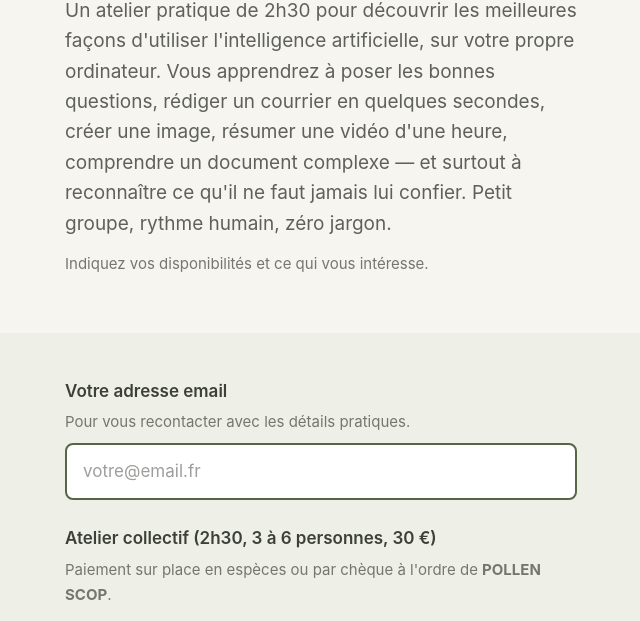
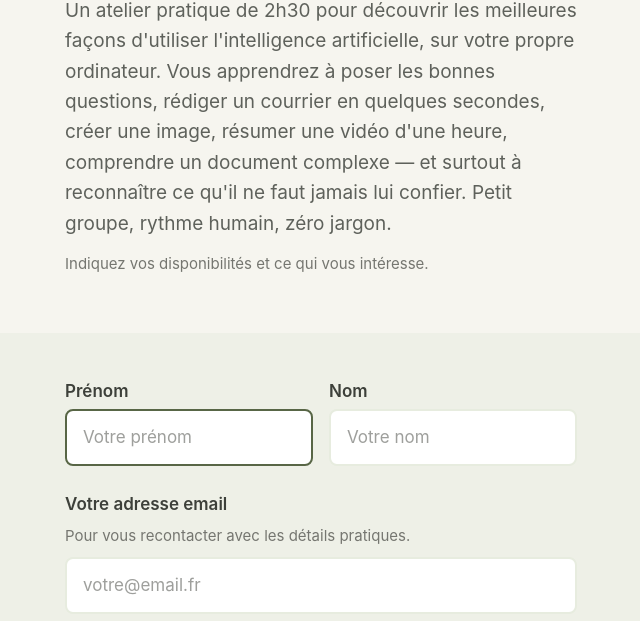
Before and after one commit to vincent-herm/opentek, an Astro site: page /atelier/dispo in a window 1280 px wide. Shown: the part 167-788 px from the top of the page, without its empty margins (319-959 px from the left). Built offline with nearby package versions, Linux system fonts and the light colour scheme; Astro itself is replaced by a stand-in of ours.

Commit message:
Demande le prénom et le nom sur la page atelier/dispo
Nécessaire pour personnaliser les confirmations et identifier
correctement les inscrits (audit, création...). Le workflow n8n
associé écrit désormais ces champs dans NocoDB et les utilise dans
les mails de confirmation et de notification.

Co-Authored-By: Claude Sonnet 5 <noreply@anthropic.com>

```diff
--- a/src/pages/atelier/dispo.astro
+++ b/src/pages/atelier/dispo.astro
@@ -28,10 +28,25 @@ import '../../styles/global.css';
 
         <form id="form" autocomplete="off" class="mesure">
 
+          <div class="mb-6 grid grid-cols-2 gap-4">
+            <div>
+              <label for="prenom" class="block font-semibold mb-1">Prénom</label>
+              <input type="text" id="prenom" name="prenom" required autofocus
+                class="w-full px-4 py-3 rounded-lg border-2 border-sauge-clair bg-white text-texte focus:border-sauge-fonce outline-none transition"
+                placeholder="Votre prénom" />
+            </div>
+            <div>
+              <label for="nom" class="block font-semibold mb-1">Nom</label>
+              <input type="text" id="nom" name="nom" required
+                class="w-full px-4 py-3 rounded-lg border-2 border-sauge-clair bg-white text-texte focus:border-sauge-fonce outline-none transition"
+                placeholder="Votre nom" />
+            </div>
+          </div>
+
           <div class="mb-6">
             <label for="email" class="block font-semibold mb-1">Votre adresse email</label>
             <p class="texte-secondaire mb-2">Pour vous recontacter avec les détails pratiques.</p>
-            <input type="email" id="email" name="email" required autofocus
+            <input type="email" id="email" name="email" required
               class="w-full px-4 py-3 rounded-lg border-2 border-sauge-clair bg-white text-texte focus:border-sauge-fonce outline-none transition"
               placeholder="votre@email.fr" />
           </div>
@@ -128,9 +143,13 @@ import '../../styles/global.css';
         var erreur = document.getElementById('erreur');
         var btn = document.getElementById('btn-submit');
         var emailInput = document.getElementById('email');
+        var prenomInput = document.getElementById('prenom');
+        var nomInput = document.getElementById('nom');
 
         var params = new URLSearchParams(window.location.search);
         if (params.get('email')) emailInput.value = params.get('email');
+        if (params.get('prenom')) prenomInput.value = params.get('prenom');
+        if (params.get('nom')) nomInput.value = params.get('nom');
 
         form.addEventListener('submit', function (e) {
           e.preventDefault();
@@ -139,6 +158,8 @@ import '../../styles/global.css';
           btn.textContent = 'Envoi…';
 
           var payload = {
+            prenom: document.getElementById('prenom').value.trim(),
+            nom: document.getElementById('nom').value.trim(),
             email: document.getElementById('email').value.trim().toLowerCase(),
             ven6: form.ven6.checked,
             sam7m: form.sam7m.checked,
```
